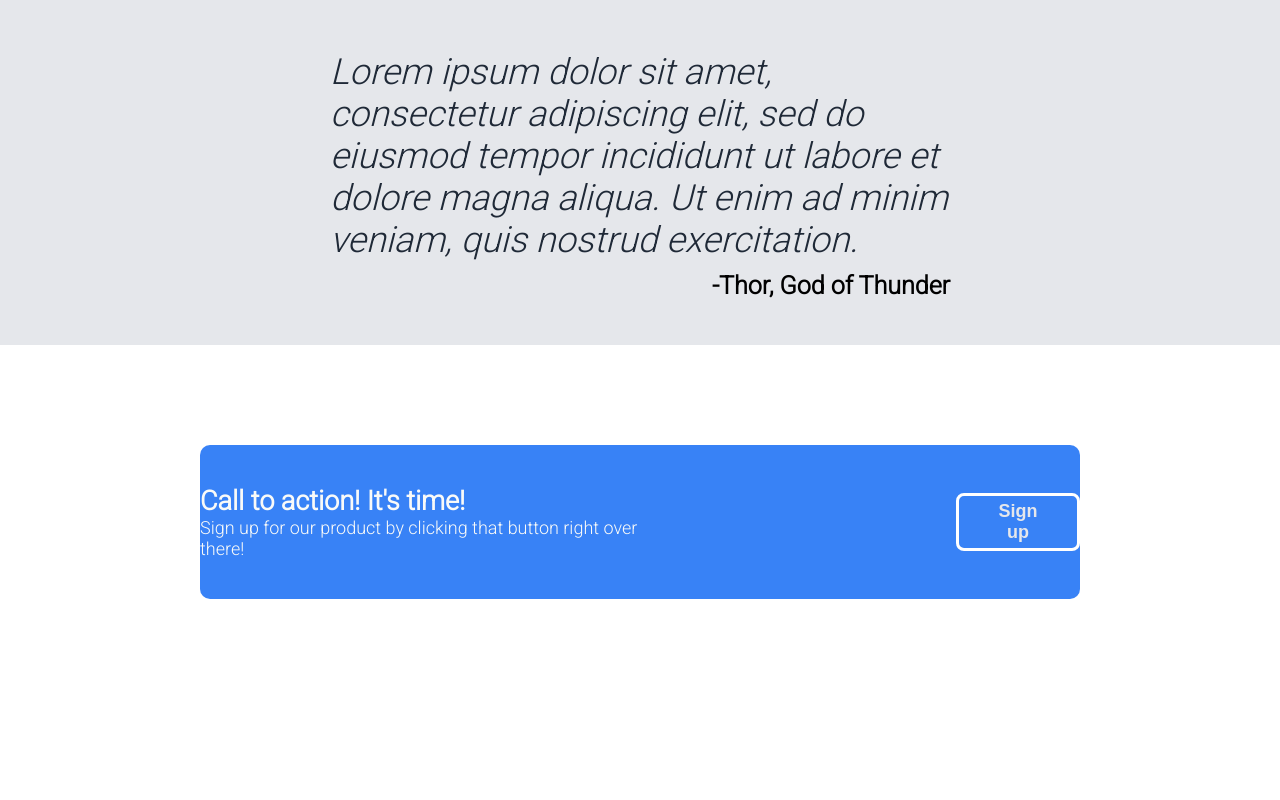
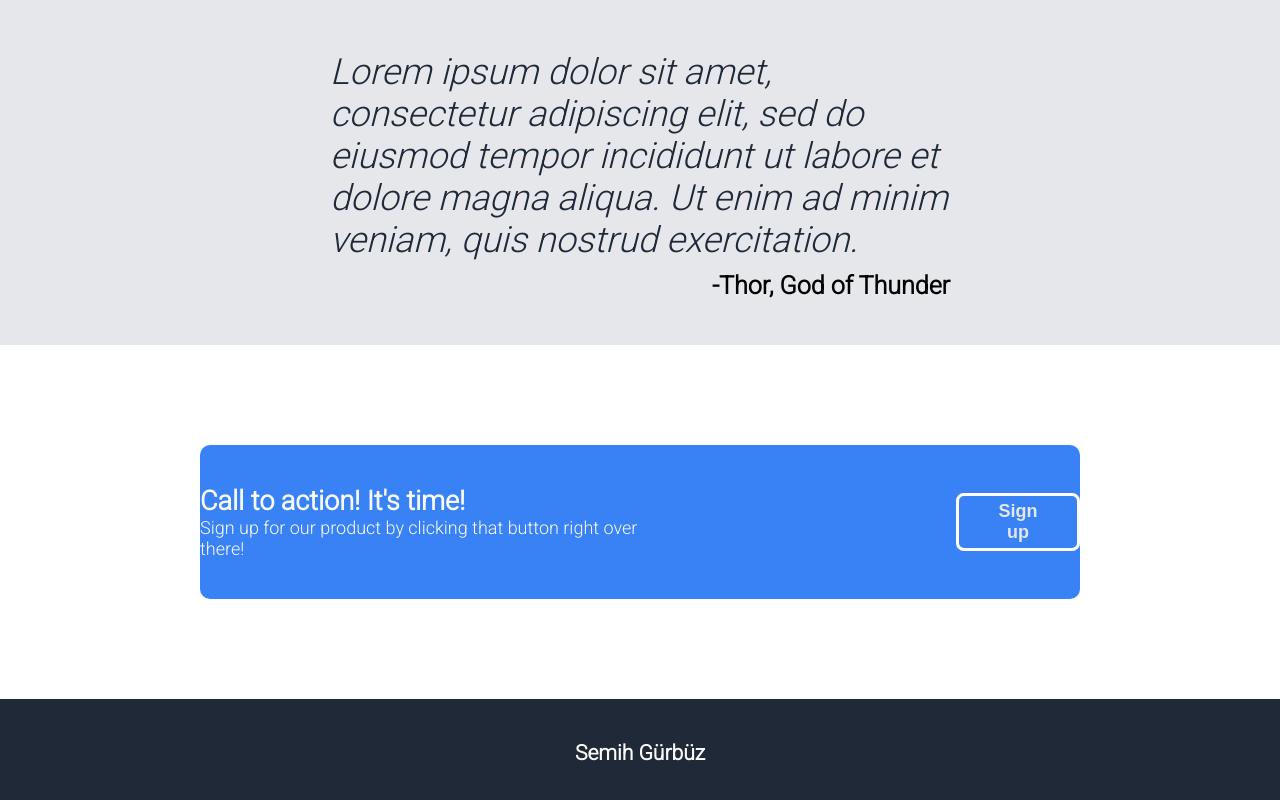
Before and after one commit to semihgurbuz/landing-page, a plain HTML site: page index.html in a window 1280 px wide. Shown: the part 978-1778 px from the top of the page. Before the commit the page ends 1677 px from the top, so only its background shows below. Drawn offline with Linux system fonts and the light colour scheme.

Commit message:
finished the footer

```diff
--- a/index.html
+++ b/index.html
@@ -83,7 +83,9 @@
         </div>
       </div>
 
-      <footer></footer>
+      <footer>
+        <h3>Semih Gürbüz</h3>
+      </footer>
     </div>
   </body>
 </html>
--- a/styles.css
+++ b/styles.css
@@ -164,3 +164,11 @@ span {
 }
 
 /*************************** footer *********************/
+footer {
+  background-color: #1f2937;
+  color: #f9faf8;
+  text-align: center;
+  font-size: 18px;
+  margin-bottom: 0;
+  padding: 20px;
+}
```
